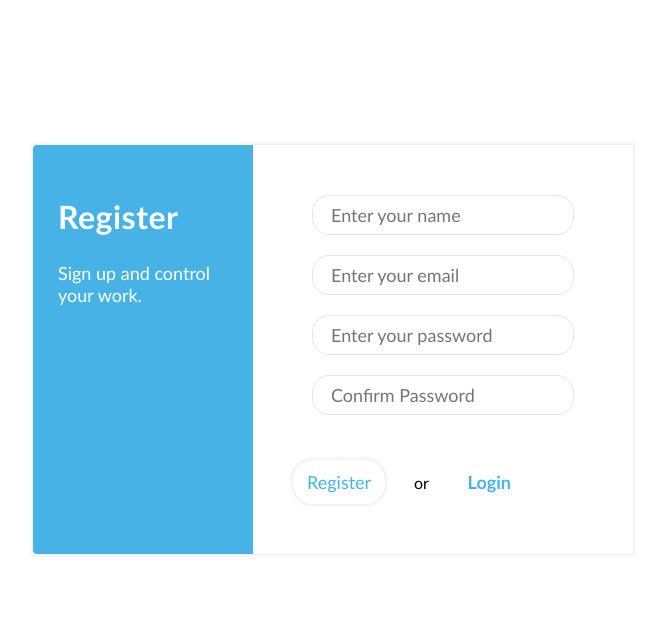
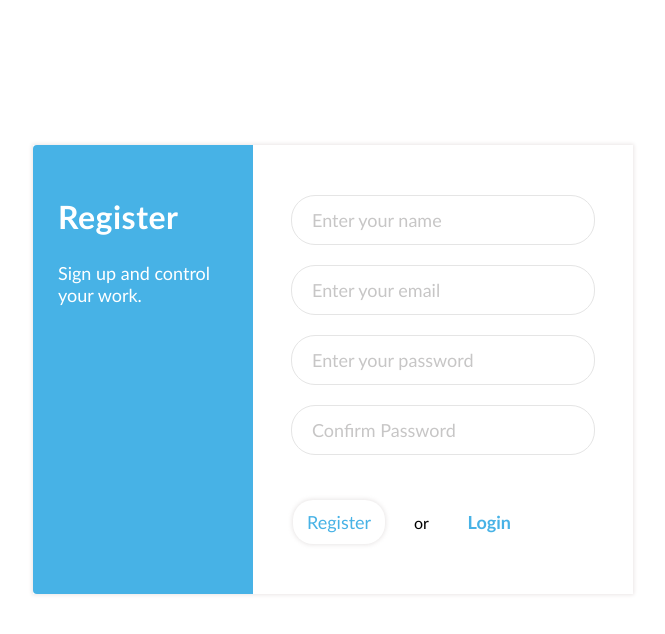
Before and after one commit to NikolKirilova/ticket-system, a Vue app: page / in a window 1280 px wide. Shown: the top 634 px of the page, without its empty margins (307-972 px from the left). Built offline with nearby package versions, Linux system fonts and the light colour scheme.

Commit message:
Edit Layout

```diff
--- a/src/App.vue
+++ b/src/App.vue
@@ -79,12 +79,21 @@ button {
   padding: 8px 14px;
   font-size: 16px;
   box-shadow: 0px 0px 5px 1px rgb(245 245 245 / 60%);
+    cursor:pointer;
+
 }
 input {
-  font-size: 18px;
-  padding: 8px 18px;
-  border-radius: 17px;
-  border: 1px solid #e5e5e5;
+    font-size: 18px;
+    border-radius: 24px;
+    border: 1px solid #e5e5e5;
+    height: 50px;
+    width: 80%;
+    padding-left: 20px;
+
+}
+::placeholder { /* Chrome, Firefox, Opera, Safari 10.1+ */
+  color: rgb(199, 198, 198);
+  opacity: 1; /* Firefox */
 }
 .content {
   display: flex;
@@ -95,4 +104,5 @@ input {
 label{
   padding-bottom:6px;
 }
+
 </style>
--- a/src/views/MyProfile.vue
+++ b/src/views/MyProfile.vue
@@ -9,7 +9,7 @@
       <img v-if="profile.avatar || imageToUpload"
       :src="profile.avatar ? 'http://taskapi.digitalsliven.com' + profile.avatar : imageToUpload" alt="" />
       <img v-else src="@/assets/profile.jpg" />
-      <input type="file" @change="addFile($event)" accept="image/*" />
+      <input type="file" @change="addFile($event)" accept="image/*" id="actual-btn"/>
     </div>
     <div class="form-holder">
       <form @submit.prevent="editProfileHandler" v-if="profile">
@@ -139,6 +139,12 @@ export default {
     padding: 20px;
     border-radius: 50%;
 }
+.image-holder input{
+  border:none;
+  font-size:14px;
+  color:#999;
+  width:100%;
+}
 form {
   width: 300px;
   margin: 50px auto;
@@ -175,7 +181,7 @@ form {
   text-align: center;
 }
 button {
-  font-size: 24px;
+  font-size: 18px;
 }
 .success-message {
   border-radius: 8px;
@@ -194,6 +200,18 @@ button {
       display: flex;
     justify-content: space-between;
 }
+input[type=file]::file-selector-button {
+  border: 1px solid #616063;
+  padding: 6px 8px;
+  border-radius: 20px;
+  font-size:12px;
+  transition: 1s;
+  background:#fff;
+}
+input[type=file]::file-selector-button:hover{
+  cursor:pointer;
+}
+
    /* .actions button{
           color: #47b2e6;
     background: #fff;
```
